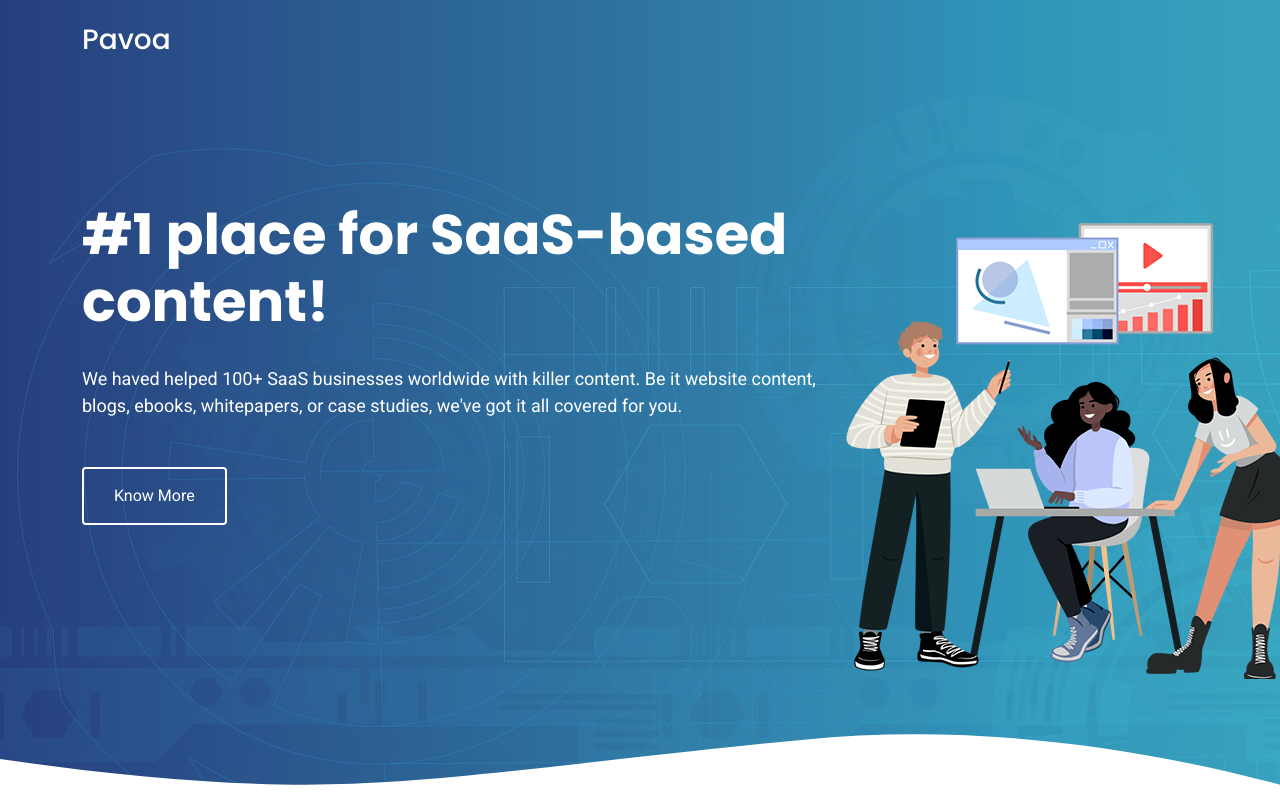
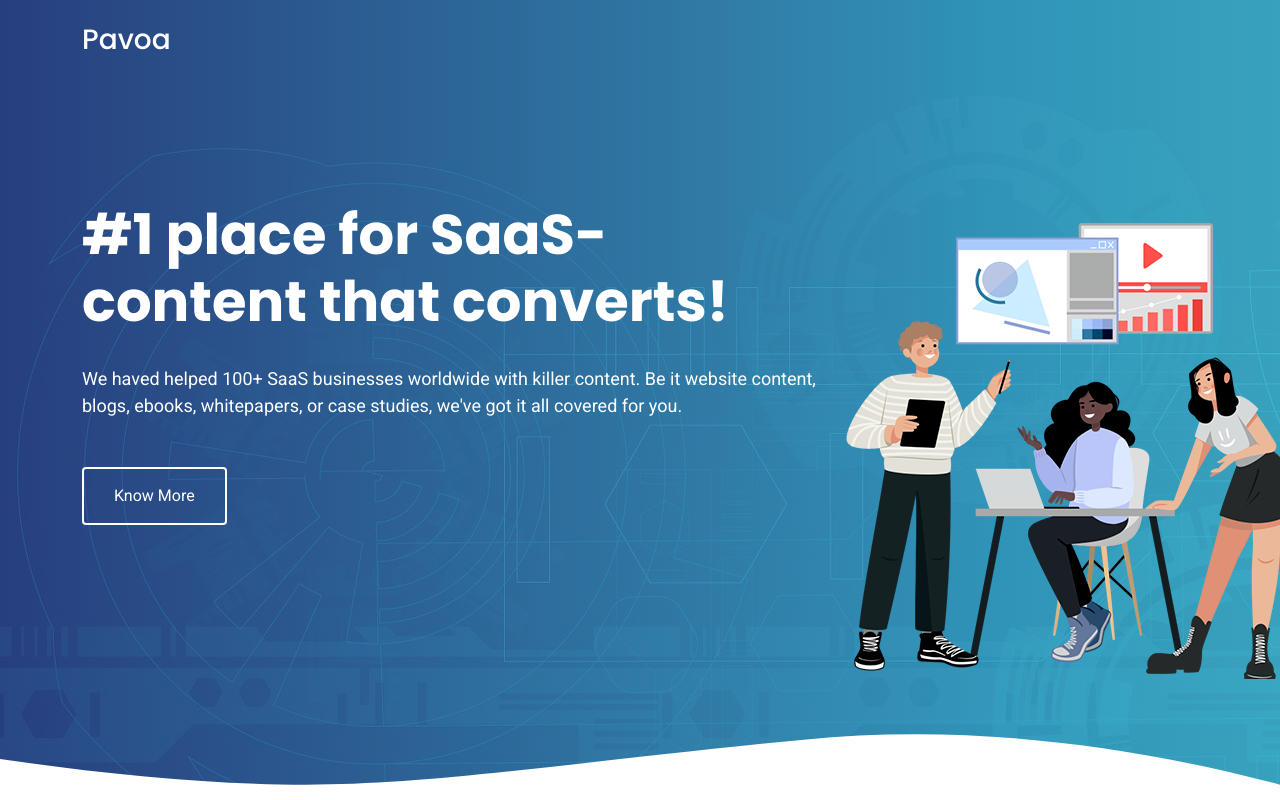
Before and after one commit to irashmipandey/midiya, a plain HTML site: page index.html in a window 1280 px wide. Shown: the top 800 px of the page. Drawn offline with Linux system fonts and the light colour scheme.

Commit message:
Update index.html

```diff
--- a/index.html
+++ b/index.html
@@ -71,7 +71,7 @@
         <div class="col-12 hero-text-image">
           <div class="row">
             <div class="col-lg-8 text-center text-lg-start">
-              <h1 data-aos="fade-right">#1 place for SaaS-based content!</h1>
+              <h1 data-aos="fade-right">#1 place for SaaS-content that converts!</h1>
               <p class="mb-5" data-aos="fade-right" data-aos-delay="100">We haved helped 100+ SaaS businesses worldwide with killer content. Be it website content, blogs, ebooks, whitepapers, or case studies, we've got it all covered for you.</p>
               <p data-aos="fade-right" data-aos-delay="200" data-aos-offset="-500"><a href="https://calendly.com/pavoaconsulting/quickintrocall" class="btn btn-outline-white">Know More</a></p>
             </div>
```
